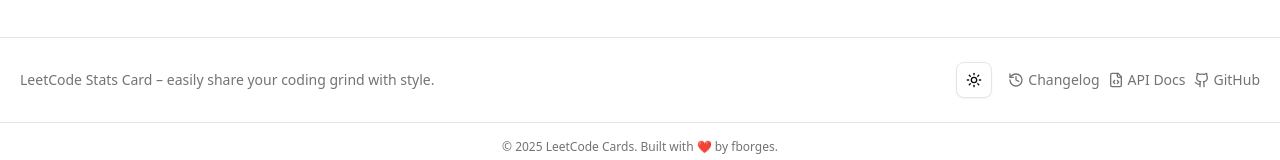
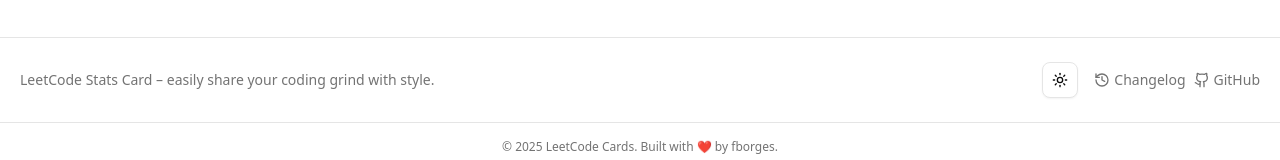
Before and after one commit to Franciscoborges2002/leetStatsCard, a Next.js app: page / in a window 1280 px wide. Shown: the part 1746-1906 px from the top of the page. Built offline with nearby package versions, Linux system fonts and the light colour scheme; no server answers.

Commit message:
Removed /apidocs from footer

```diff
--- a/src/components/footer.tsx
+++ b/src/components/footer.tsx
@@ -44,7 +44,7 @@
                         {[
                             { href: "/changelog", label: "Changelog", icon: History },
                             /* { href: "/stats", label: "Stats", icon: BarChart }, */
-                            { href: "/apidocs", label: "API Docs", icon: FileCode },
+                            /* { href: "/apidocs", label: "API Docs", icon: FileCode }, */
                         ].map(({ href, label, icon: Icon }) => (
                             <Link
                                 key={label}
```
